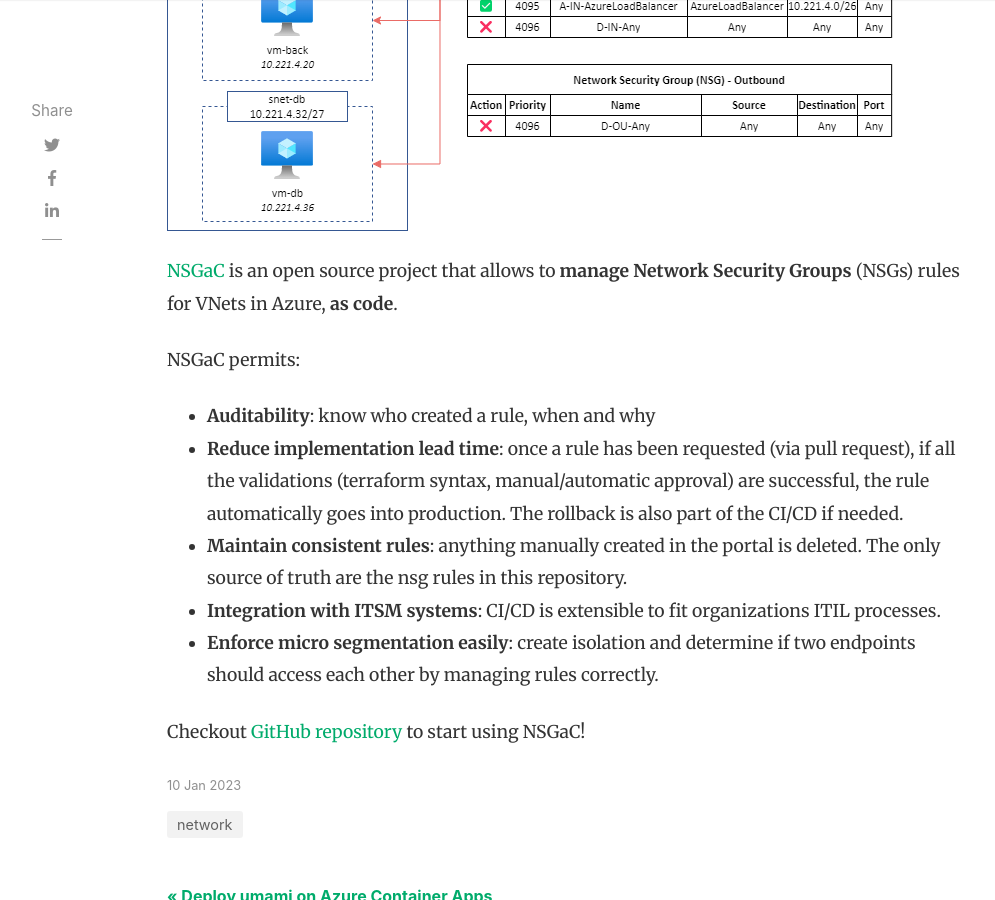
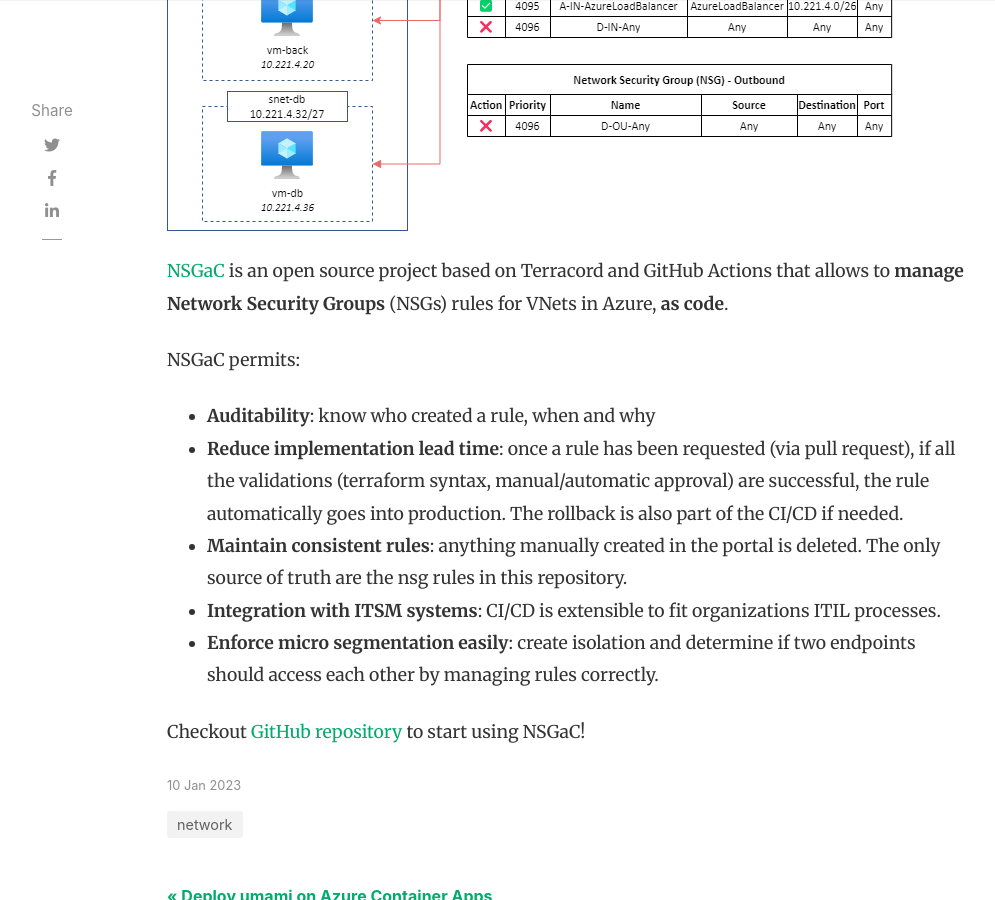
Before and after one commit to davidsntg/dawlysd.github.com, a Jekyll site: the page built from _posts/2023-01-10-nsgac-network-security-groups-as-code.md, in a window 1280 px wide and 900 px high, scrolled down 577 px. Shown: the whole window, without its empty margins (118-1113 px from the left). Built offline with Jekyll 4.4.1, drawn with Linux system fonts in a browser that asks for light colours; nearby versions of some CDN libraries; comment, search, counter and statistics services are not loaded.

Commit message:
Update 2023-01-10-nsgac-network-security-groups-as-code.md

```diff
--- a/_posts/2023-01-10-nsgac-network-security-groups-as-code.md
+++ b/_posts/2023-01-10-nsgac-network-security-groups-as-code.md
@@ -7,7 +7,7 @@ image: assets/images/nsgac.png
 
 ---
 
-[NSGaC](https://github.com/dawlysd/azure-nsgac) is an open source project that allows  to **manage Network Security Groups** (NSGs) rules for VNets in Azure, **as code**.
+[NSGaC](https://github.com/dawlysd/azure-nsgac) is an open source project based on Terracord and GitHub Actions that allows  to **manage Network Security Groups** (NSGs) rules for VNets in Azure, **as code**.
 
 NSGaC permits:
 * **Auditability**: know who created a rule, when and why
```
